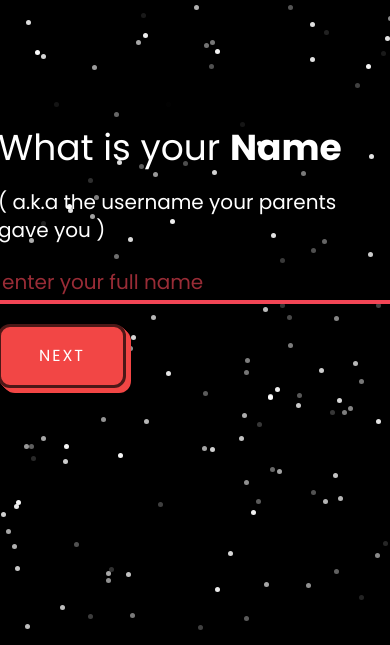
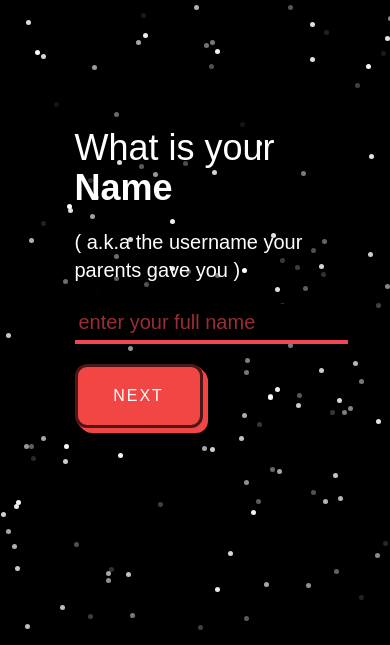
Before and after one commit to shankar-b-s/AmongUs, a Node server app: page /name in a window 390 px wide. Shown: the part 199-844 px from the top of the page. Run offline with Node 20, Linux system fonts and the light colour scheme; some libraries are stand-ins or nearby versions.

Commit message:
fixed responsiveness hopefully 3

```diff
--- a/public/styles.css
+++ b/public/styles.css
@@ -127,9 +127,5 @@ html{
     padding: 0.25em 0.75em;
   }
 
-  .max-md\:px-8 {
-    padding-right: 2rem; /* Adjust as per your requirement */
-    padding-left: 2rem; /* Adjust as per your requirement */
 
 }
-}
--- a/views/main.ejs
+++ b/views/main.ejs
@@ -9,9 +9,7 @@
     <link rel="icon" href="./favicon.png">
     <meta name="viewport" content="width=device-width, initial-scale=1.0">
 
-<link rel="preconnect" href="https://fonts.gstatic.com" crossorigin>
-<link href="https://fonts.googleapis.com/css2?family=Poppins:ital,wght@0,100;0,200;0,300;0,400;0,500;0,600;0,700;0,800;0,900;1,100;1,200;1,300;1,400;1,500;1,600;1,700;1,800;1,900&display=swap" rel="stylesheet">
-  </head>
+ </head>
   <body class="bg-black text-white">
       <% for(let i=0; i<170; i++) { %>
         <div class="star" style="top: <%= Math.random()*100 %>vh; left: <%= Math.random()*100 %>vw; animation-duration: <%= Math.random()*5+1 %>s;"></div>
@@ -23,7 +21,7 @@
      <%- include("./logo.ejs") %>
      <div class="max-md:px-8">
      <form class="px-5 flex flex-col justify-center items-center" action="/reg" method="post" id="slotForm">
-     <div class="mt-16 max-md:mt-24 ">
+     <div class="mt-16 max-md:mt-24 max-md:ml-8">
 
             <div class=" flex flex-col p-5 gap-5">
               <label for="name" class="text-5xl max-md:text-4xl">What is your <strong>Name</strong> </label>
--- a/views/reg.ejs
+++ b/views/reg.ejs
@@ -6,8 +6,6 @@
     <title>Among Us!</title>
     <link rel="stylesheet" href="./styles.css" />
     <link rel="icon" href="./favicon.png">
-    <link rel="preconnect" href="https://fonts.gstatic.com" crossorigin>
-<link href="https://fonts.googleapis.com/css2?family=Poppins:ital,wght@0,100;0,200;0,300;0,400;0,500;0,600;0,700;0,800;0,900;1,100;1,200;1,300;1,400;1,500;1,600;1,700;1,800;1,900&display=swap" rel="stylesheet">
 
     <script src="https://cdn.tailwindcss.com"></script>
   </head>
```
